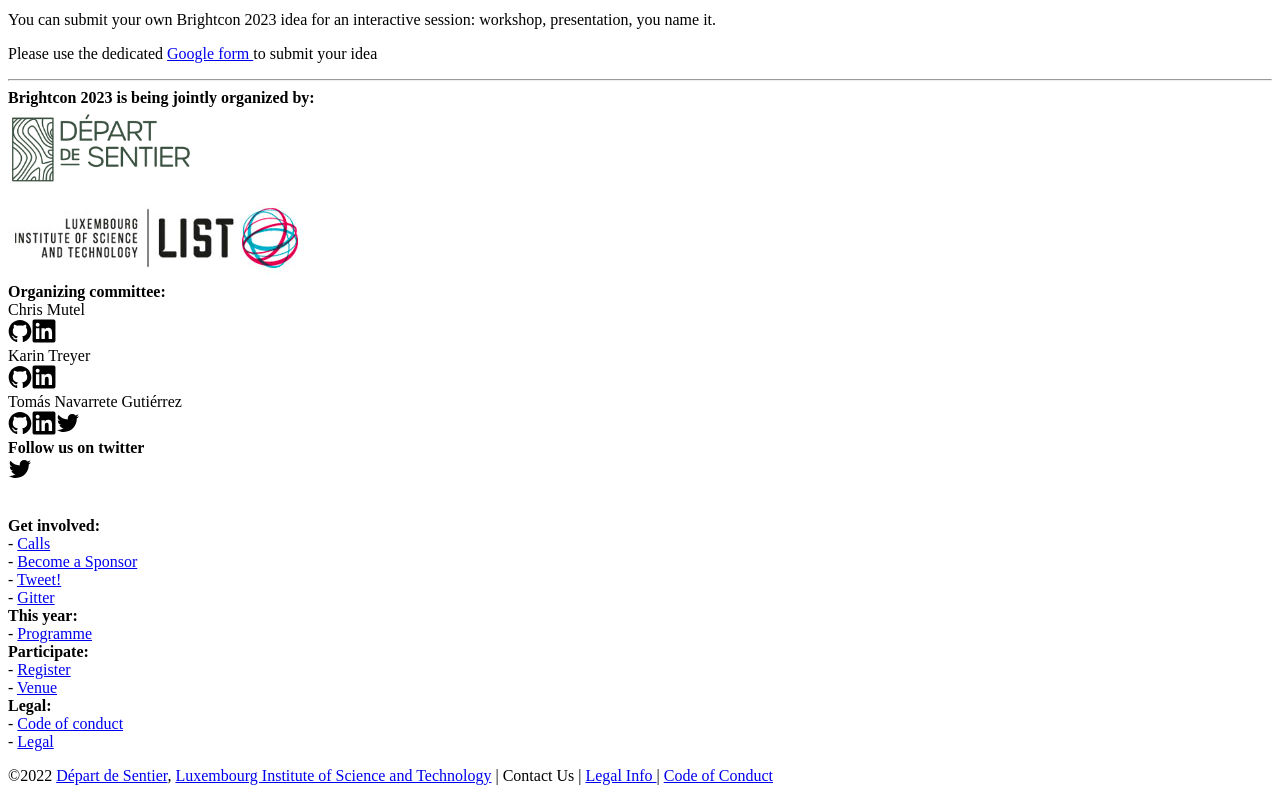
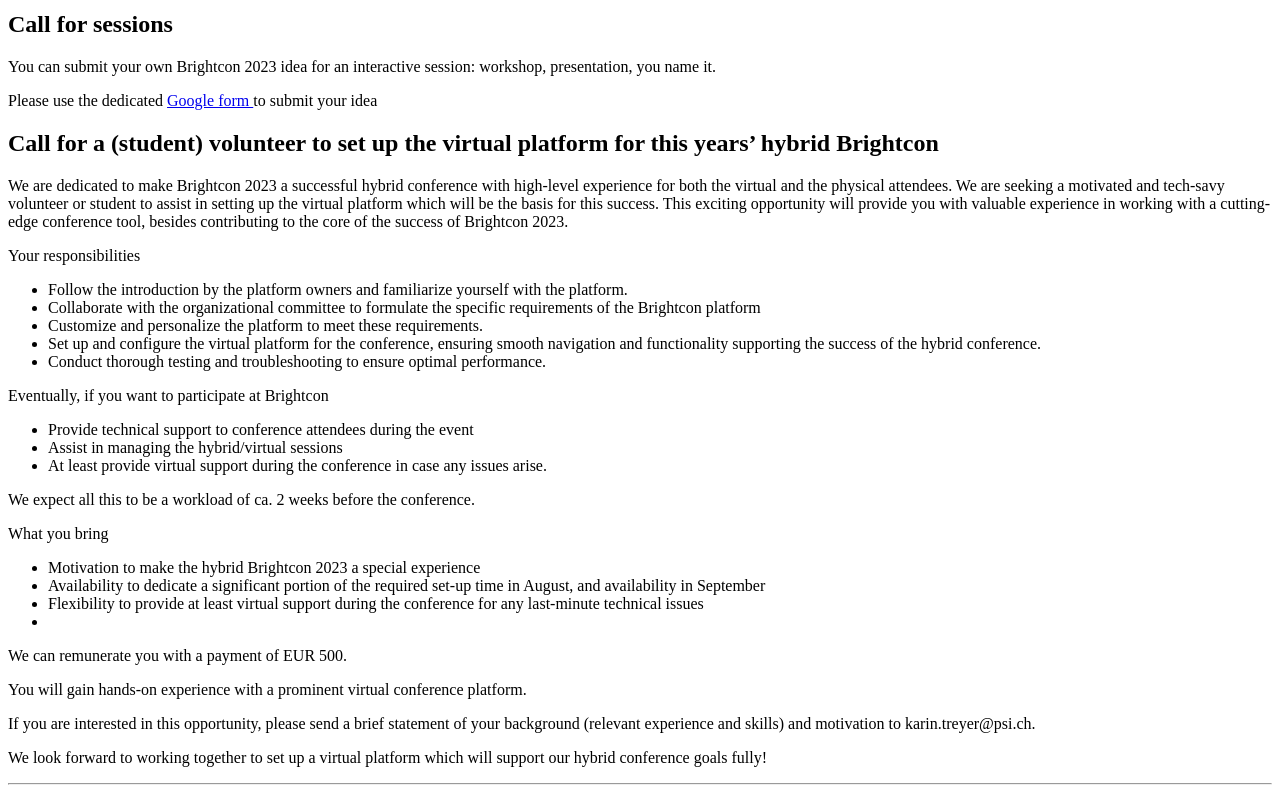
Before and after one commit to Depart-de-Sentier/brightcon-2023-website, a Nuxt app: page /calls in a window 1280 px wide. Shown: the part 420-1213 px from the top of the page. Built offline with nearby package versions, Linux system fonts and the light colour scheme.

Commit message:
add call for volunteer

```diff
--- a/components/Calls.vue
+++ b/components/Calls.vue
@@ -1,6 +1,8 @@
 <template>
   <div class="container">
+    <div>
       <h1>Calls</h1>
+      <h2>Call for sessions</h2>
 
       <p>
         You can submit your own Brightcon 2023 idea for an interactive session:
@@ -10,8 +12,96 @@
         Please use the dedicated
         <a
           href="https://docs.google.com/forms/d/e/1FAIpQLSfnPVKruULk9cR_wC8OKu8QkSv1C7Dl7Pr0mxQELcnGUy37dw/viewform?pli=1"
-        >Google form </a
-      >to submit your idea
+          >Google form
+        </a>
+        to submit your idea
       </p>
     </div>
+    <div>
+      <h2>
+        Call for a (student) volunteer to set up the virtual platform for this
+        years’ hybrid Brightcon
+      </h2>
+      <p>
+        We are dedicated to make Brightcon 2023 a successful hybrid conference
+        with high-level experience for both the virtual and the physical
+        attendees. We are seeking a motivated and tech-savy volunteer or student
+        to assist in setting up the virtual platform which will be the basis for
+        this success. This exciting opportunity will provide you with valuable
+        experience in working with a cutting-edge conference tool, besides
+        contributing to the core of the success of Brightcon 2023.
+      </p>
+
+      <p class="text-primary">Your responsibilities</p>
+
+      <ul>
+        <li>
+          Follow the introduction by the platform owners and familiarize
+          yourself with the platform.
+        </li>
+        <li>
+          Collaborate with the organizational committee to formulate the
+          specific requirements of the Brightcon platform
+        </li>
+        <li>
+          Customize and personalize the platform to meet these requirements.
+        </li>
+        <li>
+          Set up and configure the virtual platform for the conference, ensuring
+          smooth navigation and functionality supporting the success of the
+          hybrid conference.
+        </li>
+        <li>
+          Conduct thorough testing and troubleshooting to ensure optimal
+          performance.
+        </li>
+      </ul>
+      <p class="text-primary">
+        Eventually, if you want to participate at Brightcon
+      </p>
+      <ul>
+        <li>
+          Provide technical support to conference attendees during the event
+        </li>
+        <li>Assist in managing the hybrid/virtual sessions</li>
+        <li>
+          At least provide virtual support during the conference in case any
+          issues arise.
+        </li>
+      </ul>
+
+      We expect all this to be a workload of ca. 2 weeks before the conference.
+
+      <p class="text-primary">What you bring</p>
+      <ul>
+        <li>
+          Motivation to make the hybrid Brightcon 2023 a special experience
+        </li>
+        <li>
+          Availability to dedicate a significant portion of the required set-up
+          time in August, and availability in September
+        </li>
+        <li>
+          Flexibility to provide at least virtual support during the conference
+          for any last-minute technical issues
+        </li>
+        <li></li>
+      </ul>
+      <p class="text-primary">
+        We can remunerate you with a payment of EUR 500.
+      </p>
+      You will gain hands-on experience with a prominent virtual conference
+      platform.
+
+      <p>
+        If you are interested in this opportunity, please send a brief statement
+        of your background (relevant experience and skills) and motivation to
+        karin.treyer@psi.ch.
+      </p>
+      <p>
+        We look forward to working together to set up a virtual platform which
+        will support our hybrid conference goals fully!
+      </p>
+    </div>
+  </div>
 </template>
--- a/components/LandingPage.vue
+++ b/components/LandingPage.vue
@@ -20,21 +20,35 @@
             <!-- <NuxtLink to="/venue" class="button primary outline">
               Venue
             </NuxtLink> -->
+            <div>
               <NuxtLink
                 href="https://docs.google.com/forms/d/e/1FAIpQLSfnPVKruULk9cR_wC8OKu8QkSv1C7Dl7Pr0mxQELcnGUy37dw/viewform?pli=1"
                 class="button primary outline"
               >
-              Calls
+                Call for sessions form
               </NuxtLink>
+            </div>
+            <div>
+              <NuxtLink to="calls" class="button secondary">
+                Call for volunteer on hybrid platform</NuxtLink
+              >
               <!-- <NuxtLink to="/programme" class="button primary outline">
               Programme
             </NuxtLink> -->
+            </div>
+          </div>
+          <div class="row is-horizontal-align">
+            <div>
               <NuxtLink to="/register" class="button primary">
                 <span>Register</span>
               </NuxtLink>
+            </div>
+
+            <div>
               <NuxtLink to="/sponsoring" class="button secondary outline">
                 Become a sponsor
               </NuxtLink>
+            </div>
           </div>
         </div>
         <div class="col hide-xs hide-sm">
```
Lines whose indentation alone changed are shown as unchanged.
